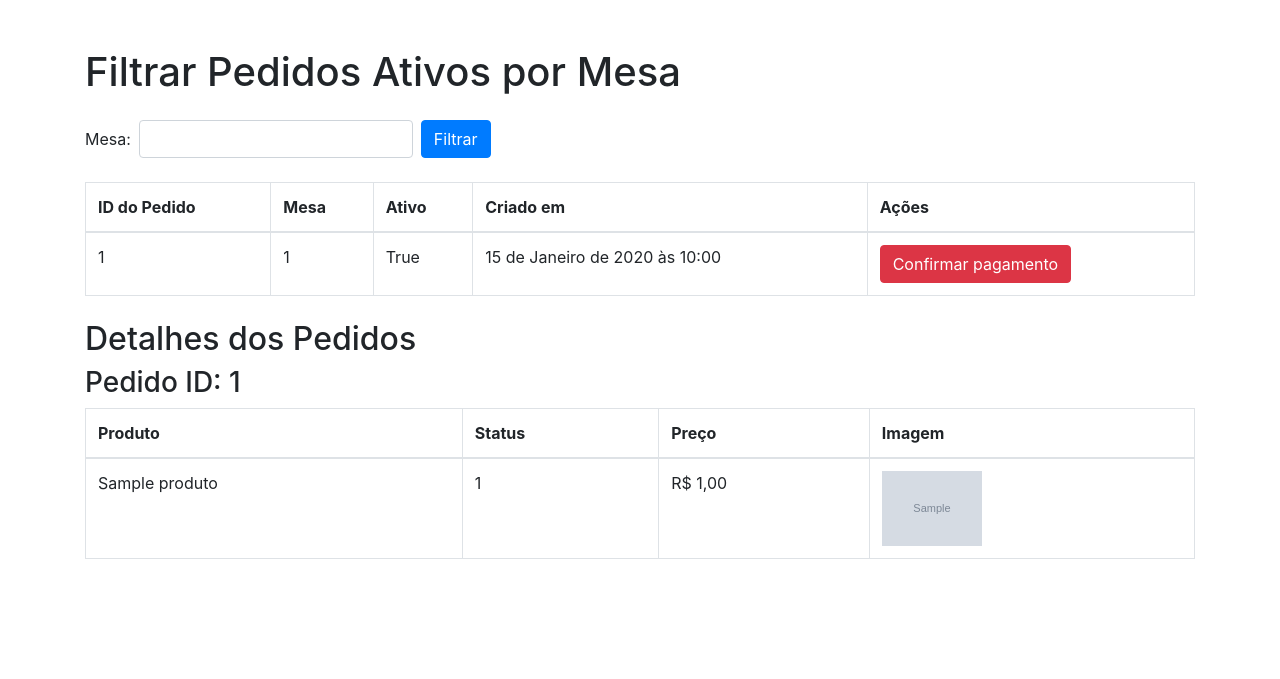
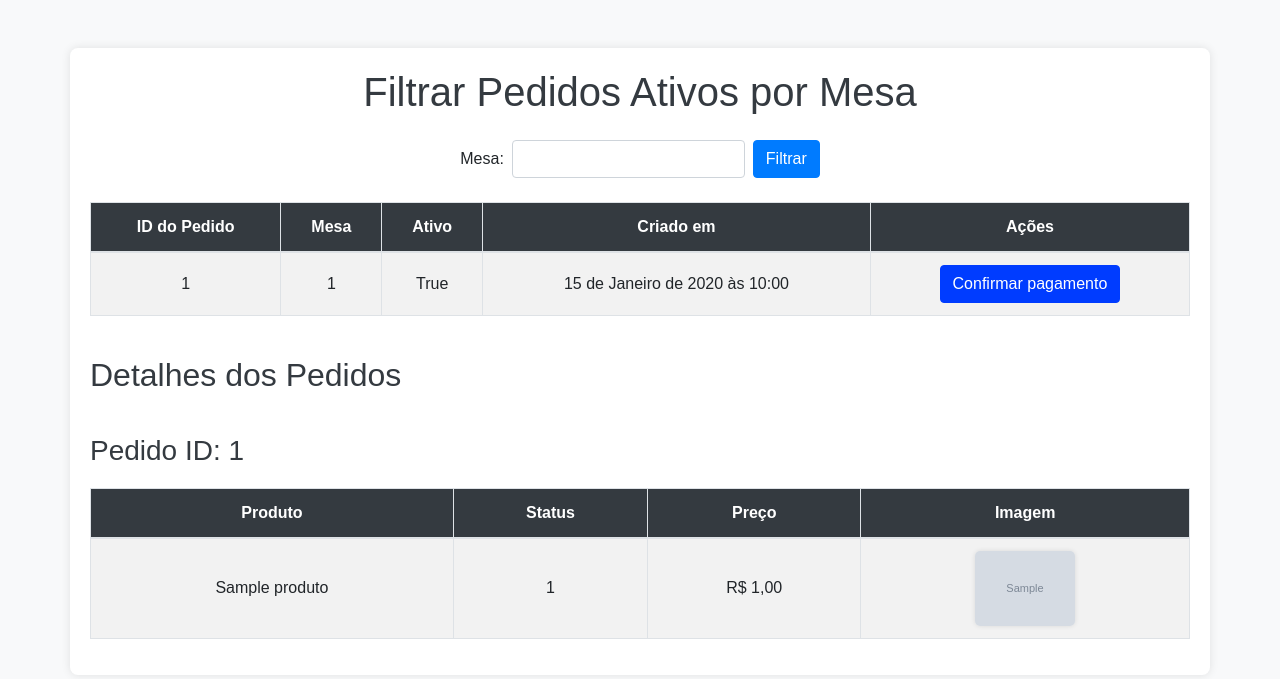
Before and after one commit to arthur-lucas-castro/app_cardapio_virtual, a Django app: page /checkout/ in a window 1280 px wide. Shown: the top 679 px of the page. Run offline with Django 5.2, Linux system fonts and the light colour scheme; tables that the repository leaves empty hold one stand-in row (values such as "Sample post"); grey boxes marked "Sample" are stand-in pictures; some libraries are stand-ins or nearby versions.

Commit message:
Estilização

```diff
--- /dev/null
+++ b/cardapio-virtual-admin/core/static/css/filtrar_pedidos_por_mesa.css
@@ -0,0 +1,77 @@
+/* filtrar_pedidos_por_mesa.css */
+body {
+    background-color: #f8f9fa;
+    font-family: Arial, sans-serif;
+}
+
+.container {
+    background-color: #ffffff;
+    padding: 20px;
+    border-radius: 8px;
+    box-shadow: 0 0 10px rgba(0, 0, 0, 0.1);
+}
+
+h1 {
+    color: #343a40;
+    text-align: center;
+}
+
+.form-inline {
+    display: flex;
+    justify-content: center;
+}
+
+.table {
+    margin-top: 20px;
+}
+
+.table th, .table td {
+    text-align: center;
+    vertical-align: middle;
+}
+
+.table th {
+    background-color: #343a40;
+    color: #ffffff;
+}
+
+.table tbody tr:nth-child(odd) {
+    background-color: #f2f2f2;
+}
+
+.table tbody tr:hover {
+    background-color: #e9ecef;
+}
+
+.btn-primary {
+    background-color: #007bff;
+    border-color: #007bff;
+}
+
+.btn-danger {
+    background-color: #003cff;
+    border-color: #003cff;
+}
+
+.btn-primary:hover, .btn-danger:hover {
+    opacity: 0.8;
+}
+
+h2, h3 {
+    color: #343a40;
+    margin-top: 40px;
+}
+
+img {
+    display: block;
+    margin: 0 auto;
+    max-width: 100px;
+    border-radius: 5px;
+    box-shadow: 0 0 5px rgba(0, 0, 0, 0.1);
+}
+
+p {
+    text-align: center;
+    font-size: 18px;
+    color: #6c757d;
+}
--- a/cardapio-virtual-admin/core/static/css/listar_pedidos_ativos.css
+++ b/cardapio-virtual-admin/core/static/css/listar_pedidos_ativos.css
@@ -64,4 +64,5 @@ ul{
 
 a{
     display: block;
+    margin-left: 20000px;
 }
--- a/cardapio-virtual-admin/core/templates/checkout/filtrar_pedidos_por_mesa.html
+++ b/cardapio-virtual-admin/core/templates/checkout/filtrar_pedidos_por_mesa.html
@@ -7,6 +7,7 @@
     <meta name="viewport" content="width=device-width, initial-scale=1.0">
     <title>Filtrar Pedidos por Mesa</title>
     <link rel="stylesheet" href="https://stackpath.bootstrapcdn.com/bootstrap/4.5.2/css/bootstrap.min.css">
+    <link rel="stylesheet" href="{% static 'css/filtrar_pedidos_por_mesa.css' %}">
 </head>
 <body>
     <div class="container mt-5">
--- a/cardapio-virtual-admin/core/templates/produtos/lista_produtos.html
+++ b/cardapio-virtual-admin/core/templates/produtos/lista_produtos.html
@@ -31,6 +31,7 @@
             {% endfor %}
         </div>
     </div>
+    <br><br><br>
 
     <!-- Rodapé -->
     <footer class="bg-primary text-white text-center">
--- a/cardapio-virtual-admin/core/templates/produtos/listar_pedidos_ativos.html
+++ b/cardapio-virtual-admin/core/templates/produtos/listar_pedidos_ativos.html
@@ -44,7 +44,8 @@
     <p>Você não tem nenhum pedido ativo no momento.</p>
     {% endif %}
 
-    <a href="{% url 'listar_produtos' %}">Voltar ao Cardápio</a>
+    <a href="{% url 'listar_produtos' %}" class="btn btn-secondary">Voltar ao Cardápio</a>
+
 </body>
 
 </html>
```
Also changed, not shown: cardapio-virtual-admin/download.webp (added), cardapio-virtual-admin/download_3.jpeg (added), cardapio-virtual-admin/download_4.jpeg (added).
